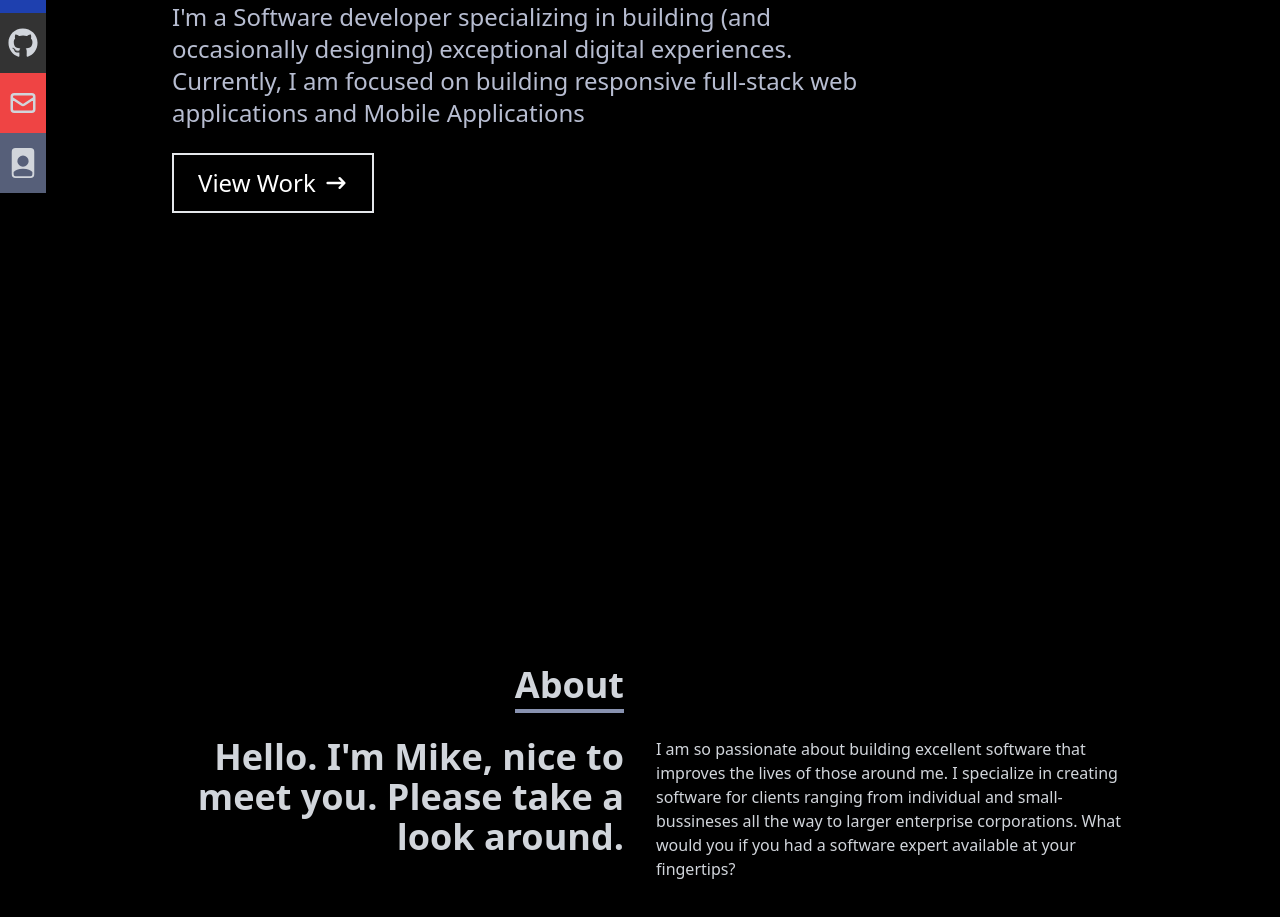
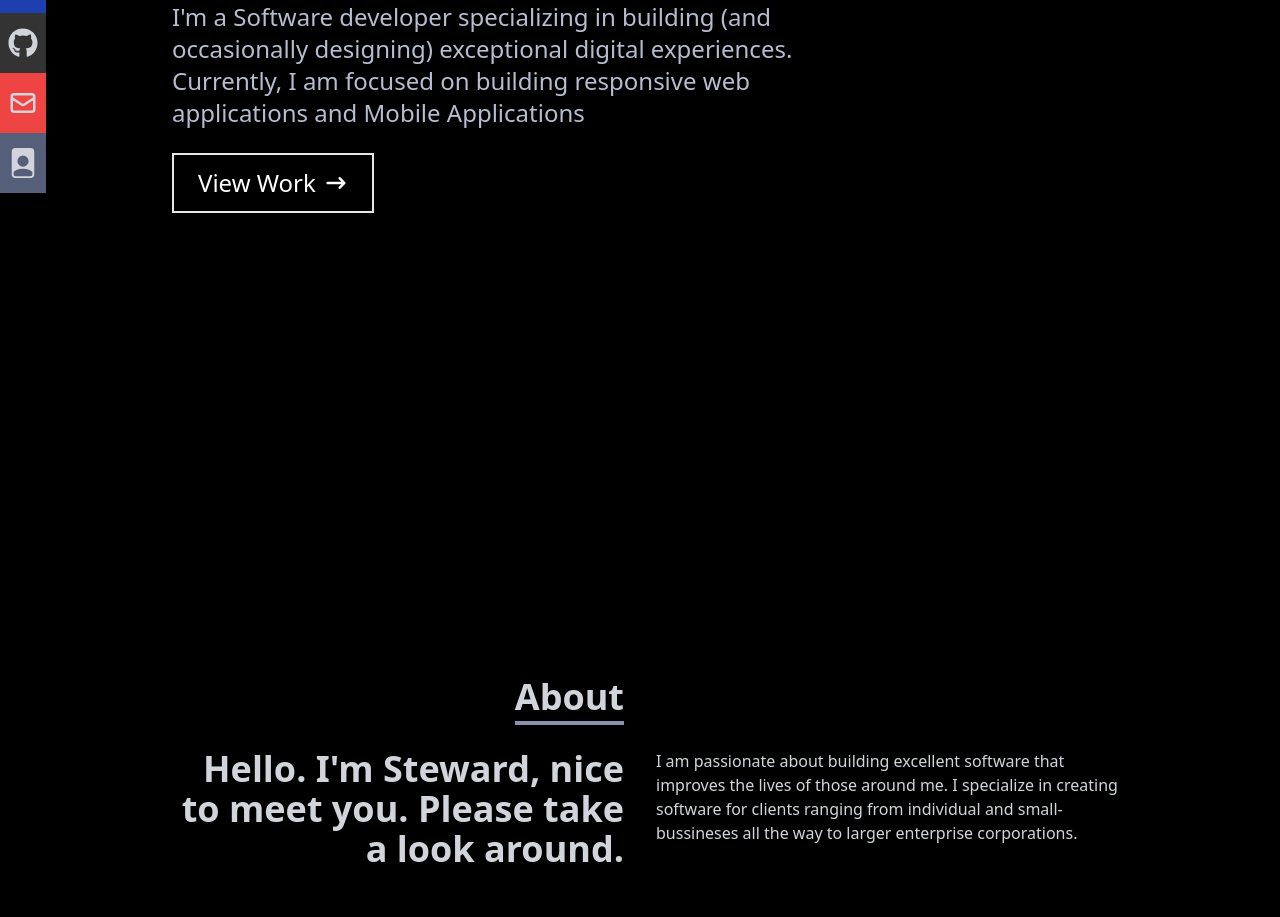
Before and after one commit to stewardel/portfolio, a React (Create React App) app: page / in a window 1280 px wide. Shown: the part 387-1304 px from the top of the page. Built offline with nearby package versions, Linux system fonts and the light colour scheme.

Commit message:
changed about

```diff
--- a/src/Components/About.jsx
+++ b/src/Components/About.jsx
@@ -15,12 +15,12 @@ const About = () => {
           <div className="max-w-[1000px] w-full  grid sm:grid-cols-2 gap-8 px-4">
             <div>
               <p className="sm:text-right text-4xl font-bold">
-                Hello. I'm Mike, nice to meet you. Please take a look around.
+                Hello. I'm Steward, nice to meet you. Please take a look around.
               </p>
             </div>
             <div>
-                <p>I am so passionate about building excellent software that improves the lives of those around me. I specialize in creating
-                software for clients ranging from individual and small-bussineses all the way to larger enterprise corporations. What would you if you had a software expert available at your fingertips?</p>
+                <p>I am passionate about building excellent software that improves the lives of those around me. I specialize in creating
+                software for clients ranging from individual and small-bussineses all the way to larger enterprise corporations. </p>
             </div>
           </div>
 
--- a/src/Components/Home.jsx
+++ b/src/Components/Home.jsx
@@ -22,7 +22,7 @@ const Home = () => {
         <p className="text-[#b7bdd1] text-2xl py-4 max-w-[700px]">
           I'm a Software developer specializing in building (and occasionally
           designing) exceptional digital experiences. Currently, I am focused on
-          building responsive full-stack web applications and Mobile
+          building responsive web applications and Mobile
           Applications
         </p>
         <div>
```
